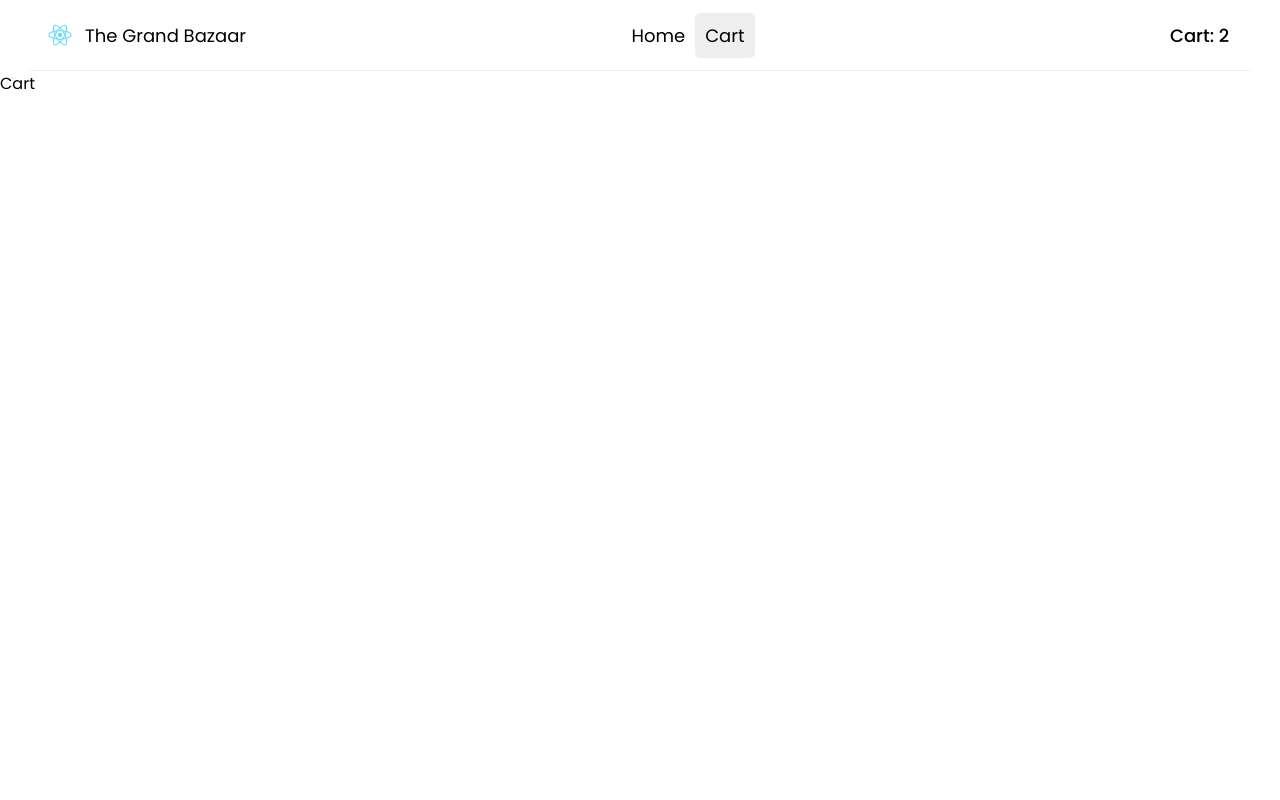
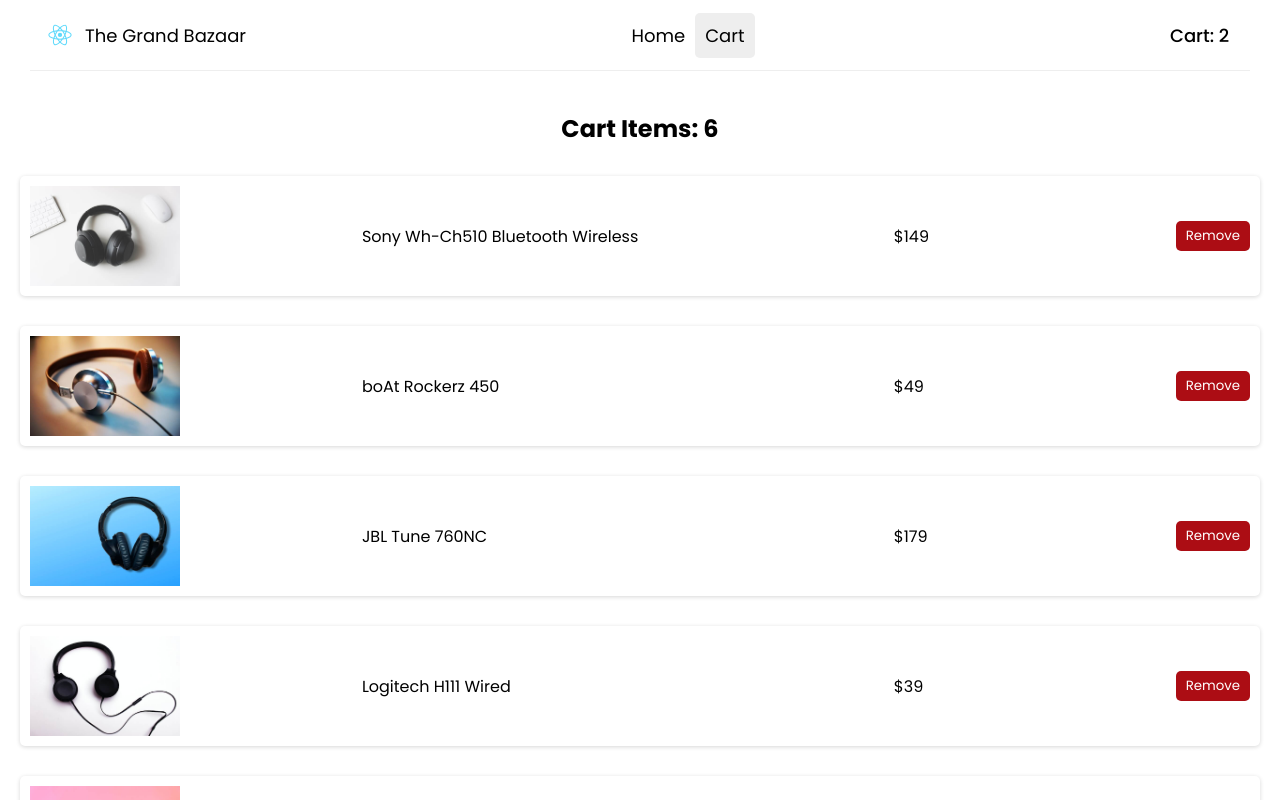
Before and after one commit to felipecosta332/the-grand-bazaar, a React (Create React App) app: page /cart in a window 1280 px wide. Shown: the top 800 px of the page. Built offline with nearby package versions, Linux system fonts and the light colour scheme.

Commit message:
sets up first pages

```diff
--- a/src/components/CartCard.js
+++ b/src/components/CartCard.js
@@ -1,3 +1,14 @@
-export const CartCard = () => {
-  return <div>CartCard</div>;
+import "./CartCard.css";
+
+export const CartCard = ({ product }) => {
+  const { name, price, image } = product;
+
+  return (
+    <div className="cartCard">
+      <img src={image} alt={name} />
+      <p className="productName">{name}</p>
+      <p className="productPrice">${price}</p>
+      <button>Remove</button>
+    </div>
+  );
 };
--- a/src/components/ProductCard.js
+++ b/src/components/ProductCard.js
@@ -1,3 +1,5 @@
+import "./ProductCard.css";
+
 export const ProductCard = ({ product }) => {
   const { name, price, image } = product;
 
@@ -6,7 +8,7 @@
       <img src={image} alt={name} />
       <p className="name">{name}</p>
       <div className="action">
-        <p>{price}</p>
+        <p>${price}</p>
         <button>Add To Cart</button>
       </div>
     </div>
--- a/src/hooks/useTitle.js
+++ b/src/hooks/useTitle.js
@@ -1,3 +1,9 @@
-export const useTitle = () => {
+import { useEffect } from "react";
+
+export const useTitle = (title) => {
+  useEffect(() => {
+    document.title = `${title} | The Grand Bazaar`;
+  }, [title]);
+
   return null;
 };
--- a/src/pages/Cart.js
+++ b/src/pages/Cart.js
@@ -1,3 +1,55 @@
-export const Cart = () => {
-  return <div>Cart</div>;
+import { useTitle } from "../hooks/useTitle";
+import { CartCard } from "../components";
+
+export const Cart = ({ title }) => {
+  useTitle(title);
+  const products = [
+    {
+      id: 1,
+      name: "Sony Wh-Ch510 Bluetooth Wireless",
+      price: 149,
+      image: "/assets/images/1001.png",
+    },
+    {
+      id: 2,
+      name: "boAt Rockerz 450",
+      price: 49,
+      image: "/assets/images/1002.png",
+    },
+    {
+      id: 3,
+      name: "JBL Tune 760NC",
+      price: 179,
+      image: "/assets/images/1003.png",
+    },
+    {
+      id: 4,
+      name: "Logitech H111 Wired",
+      price: 39,
+      image: "/assets/images/1004.png",
+    },
+    {
+      id: 5,
+      name: "APPLE Airpods Max Bluetooth Headset",
+      price: 199,
+      image: "/assets/images/1005.png",
+    },
+    {
+      id: 6,
+      name: "ZEBRONICS Zeb-Thunder Wired",
+      price: 29,
+      image: "/assets/images/1006.png",
+    },
+  ];
+
+  return (
+    <main>
+      <section className="cart">
+        <h1>Cart Items: {products.length}</h1>
+        {products.map((product) => (
+          <CartCard key={product.id} product={product} />
+        ))}
+      </section>
+    </main>
+  );
 };
--- a/src/pages/Home.js
+++ b/src/pages/Home.js
@@ -1,6 +1,8 @@
 import { ProductCard } from "../components";
+import { useTitle } from "../hooks/useTitle";
 
-export const Home = () => {
+export const Home = ({ title }) => {
+  useTitle(title);
   const products = [
     {
       id: 1,
--- a/src/routes/AllRoutes.js
+++ b/src/routes/AllRoutes.js
@@ -5,8 +5,8 @@
   return (
     <div>
       <Routes>
-        <Route path="/" element={<Home />} />
-        <Route path="/cart" element={<Cart />} />
+        <Route path="/" element={<Home title="Home" />} />
+        <Route path="/cart" element={<Cart title="Cart" />} />
       </Routes>
     </div>
   );
```
